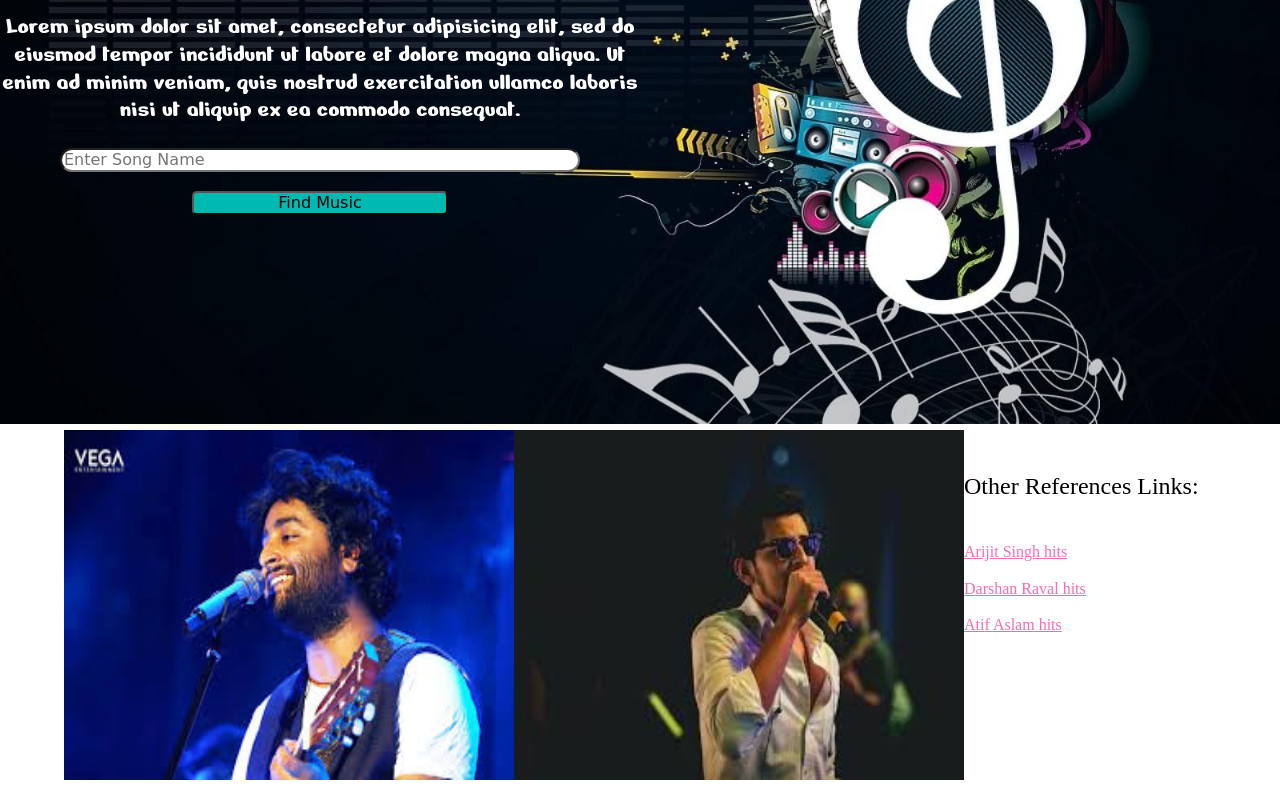
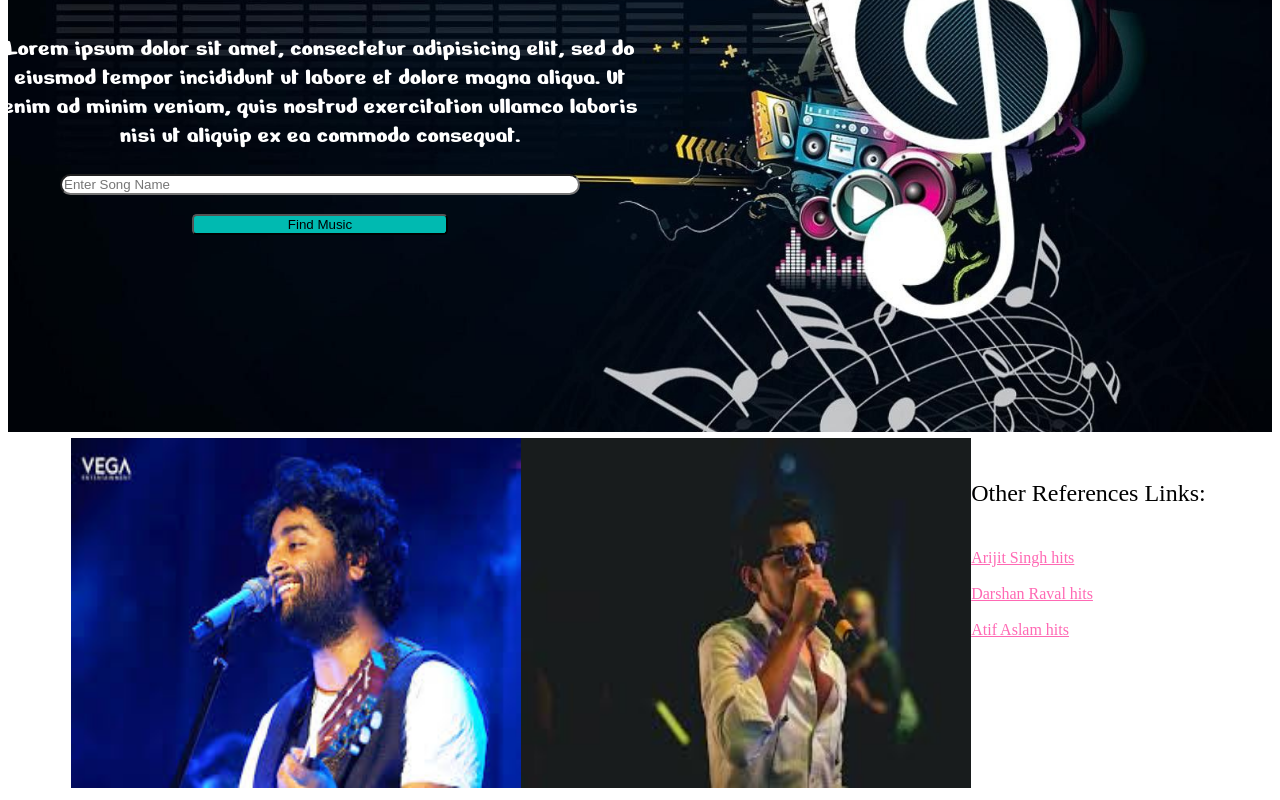
Before and after one commit to nandni25/music_new, a plain HTML site: page index.html in a window 1280 px wide. Shown: the part 376-1176 px from the top of the page. Drawn offline with nearby package versions, Linux system fonts and the light colour scheme; a web font is replaced by a local one.

Commit message:
Update index.html

```diff
--- a/index.html
+++ b/index.html
@@ -10,7 +10,7 @@
 <link href="https://fonts.googleapis.com/css2?family=Hi+Melody&family=Sacramento&display=swap" rel="stylesheet">
 <link href="https://fonts.googleapis.com/css2?family=Cabin+Sketch:wght@700&family=Italianno&display=swap" rel="stylesheet">
 <link href="https://fonts.googleapis.com/css2?family=Italianno&display=swap" rel="stylesheet">
-<link rel="stylesheet" type="text/css" href="normalize.css">
+
 	<style>
 
 
```
